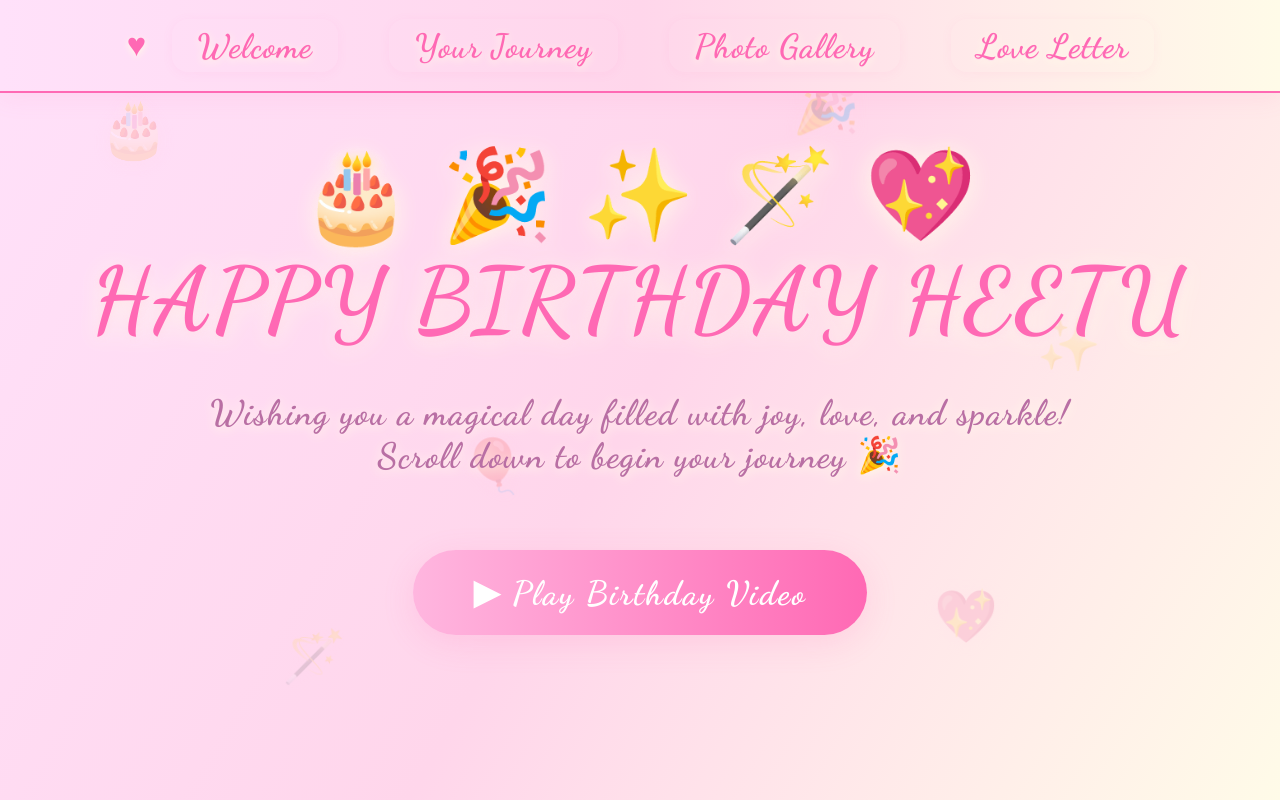
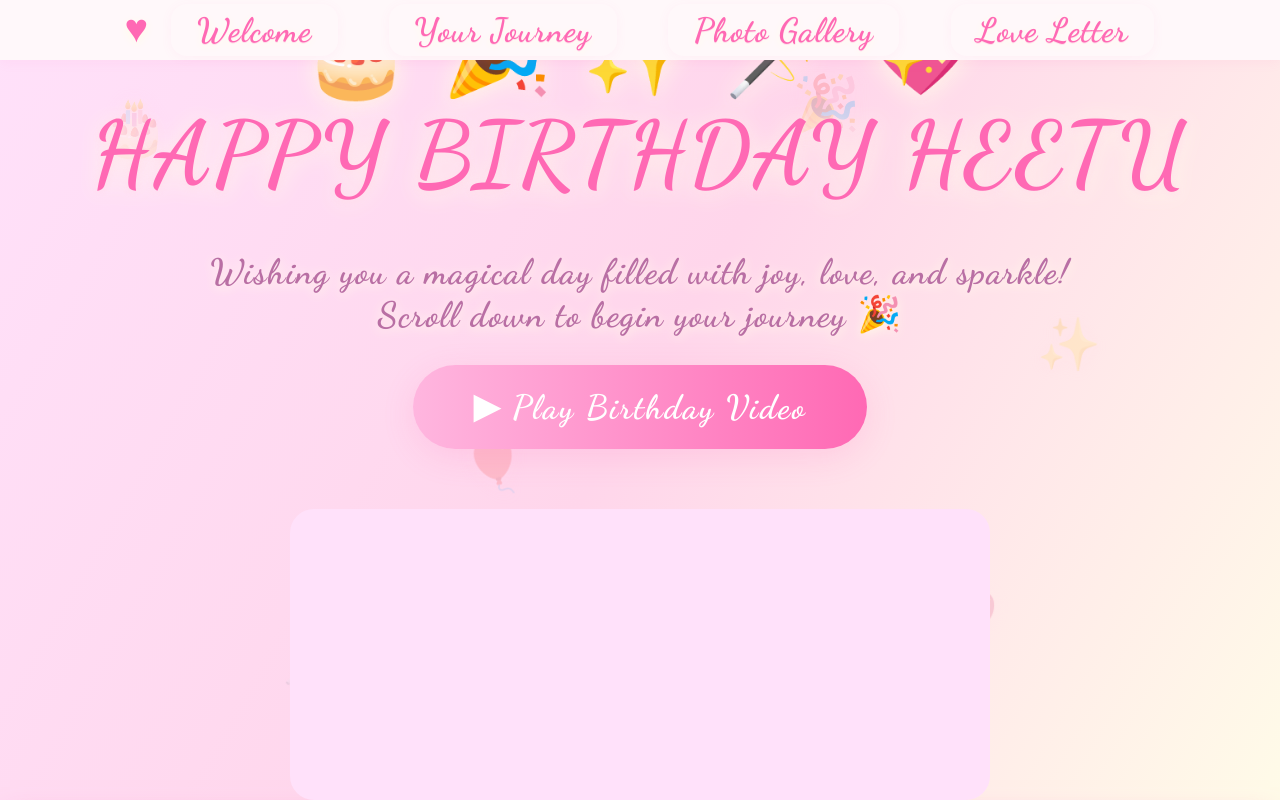
Before and after one commit to devesh-bhayani/heeta_21st, a Next.js app: page / in a window 1280 px wide. Shown: the top 800 px of the page. Built offline with nearby package versions, Linux system fonts and the light colour scheme; no server answers; the database is empty.

Commit message:
Fix: Make landing and envelope sections full-page, non-overlapping, and always scrollable in correct order

```diff
--- a/src/components/NavBar.js
+++ b/src/components/NavBar.js
@@ -3,20 +3,18 @@ import styled from 'styled-components';
 // --- Enhanced NavBar Styling ---
 const Nav = styled.nav`
   width: 100vw;
-  background: linear-gradient(90deg, #ffe1fa 0%, #ffd6eb 50%, #fffbe8 100%);
-  box-shadow: 0 4px 24px rgba(255, 105, 180, 0.10);
+  height: 60px;
+  background: #fff8fa;
+  box-shadow: 0 2px 12px rgba(255, 105, 180, 0.07);
   display: flex;
   align-items: center;
   justify-content: center;
-  padding: 1.2rem 3vw;
+  padding: 0.8rem 3vw;
   position: fixed;
   top: 0;
   left: 0;
-  z-index: 100;
+  z-index: 1000;
   font-family: 'Dancing Script', cursive;
-  letter-spacing: 1.2px;
-  border-bottom: 2.5px solid #ff69b4;
-  backdrop-filter: blur(6px);
 `;
 
 const NavList = styled.ul`
--- a/src/pages/_app.js
+++ b/src/pages/_app.js
@@ -1,12 +1,38 @@
+import { useEffect } from "react";
 import GlobalStyle from '../styles/GlobalStyle';
 import { ThemeProvider } from 'styled-components';
 import theme from '../styles/theme';
 
-export default function App({ Component, pageProps }) {
+function ForceScrollToTop() {
+  useEffect(() => {
+    if ('scrollRestoration' in window.history) {
+      window.history.scrollRestoration = 'manual';
+    }
+    // Try multiple times to defeat browser quirks
+    const scrollToTop = () => {
+      window.scrollTo(0, 0);
+      document.body.scrollTop = 0;
+      document.documentElement.scrollTop = 0;
+      // If you have a main scrollable div, also reset its scrollTop
+      const main = document.querySelector('#main-scroll');
+      if (main) main.scrollTop = 0;
+    };
+    scrollToTop();
+    setTimeout(scrollToTop, 10);
+    setTimeout(scrollToTop, 100);
+    setTimeout(scrollToTop, 300);
+  }, []);
+  return null;
+}
+
+function App({ Component, pageProps }) {
   return (
     <ThemeProvider theme={theme}>
       <GlobalStyle />
+      <ForceScrollToTop />
       <Component {...pageProps} />
     </ThemeProvider>
   );
 }
+
+export default App;
--- a/src/pages/index.js
+++ b/src/pages/index.js
@@ -18,13 +18,14 @@ export default function Home() {
     <>
       <ScrollToTopOnLoad />
       <NavBar />
-      <div style={{
+      <div id="main-scroll" style={{
         width: '100vw',
-        height: '100vh',
-        overflowY: 'auto',
-        scrollSnapType: 'y mandatory',
+        minHeight: '100vh',
+        background: 'linear-gradient(120deg, #ffe1fa 0%, #ffd6eb 55%, #fffbe8 100%)',
+        overflowX: 'hidden',
       }}>
         <LandingSection />
+        <LoveLetterSection />
         <div id="timeline-anchor" style={{
           minHeight: '100vh',
           boxSizing: 'border-box',
@@ -34,7 +35,6 @@ export default function Home() {
           display: 'block',
           position: 'relative'
         }}>
-          <LoveLetterSection />
           <GallerySection />
           <TimelineSection />
         </div>
--- a/src/sections/LandingSection.js
+++ b/src/sections/LandingSection.js
@@ -8,20 +8,14 @@ const Section = styled.section`
   height: 100vh;
   min-height: 100vh;
   max-height: 100vh;
-  overflow: hidden;
   display: flex;
   flex-direction: column;
   align-items: center;
   justify-content: center;
-  scroll-snap-align: start;
   position: relative;
   box-sizing: border-box;
+  overflow: hidden;
   background: linear-gradient(120deg, #ffe1fa 0%, #ffd6eb 55%, #fffbe8 100%);
-  padding: 0;
-  margin: 0;
-  z-index: 1;
-  overflow: hidden;
-  box-sizing: border-box;
 `;
 
 const AnimatedBg = styled.div`
@@ -63,9 +57,36 @@ const AnimatedBg = styled.div`
   }
 `;
 
+const Content = styled.div`
+  z-index: 2;
+  display: flex;
+  flex-direction: column;
+  align-items: center;
+  justify-content: center;
+  width: 100vw;
+  height: 100vh;
+  min-height: 100vh;
+  max-height: 100vh;
+  flex: 1 1 0;
+  position: relative;
+  pointer-events: auto;
+`;
+
+const EnvelopeContainer = styled.div`
+  display: flex;
+  align-items: center;
+  justify-content: center;
+  width: 90vw;
+  max-width: 700px;
+  min-width: 320px;
+  height: 40vh;
+  margin: 2.5rem 0 0 0;
+  background: #ffe1fa;
+  border-radius: 24px;
+`;
+
 const Title = styled(motion.h1)`
   font-size: 5.6rem;
-  margin-bottom: 2.5rem;
   color: #ff69b4;
   font-family: 'Dancing Script', cursive;
   text-align: center;
@@ -79,7 +100,6 @@ const Subtitle = styled(motion.div)`
   color: #b96fa4;
   font-family: 'Dancing Script', cursive;
   text-align: center;
-  margin-bottom: 2.8rem;
   letter-spacing: 1.3px;
   text-shadow: 0 2px 12px #fffbe8;
 `;
@@ -142,24 +162,11 @@ export default function LandingSection() {
         <span role="img" aria-label="wand">🪄</span>
         <span role="img" aria-label="heart">💖</span>
       </AnimatedBg>
-      <div style={{
-        width: '100vw',
-        height: '100vh',
-        display: 'flex',
-        flexDirection: 'column',
-        alignItems: 'center',
-        justifyContent: 'center',
-        position: 'absolute',
-        top: 0,
-        left: 0,
-        zIndex: 2,
-        pointerEvents: 'none',
-      }}>
+      <Content>
         <Title
           initial={{ opacity: 0, y: -40 }}
           animate={{ opacity: 1, y: 0 }}
           transition={{ duration: 1 }}
-          style={{ pointerEvents: 'auto' }}
         >
           <span role="img" aria-label="cake">🎂</span>{' '}
           <span role="img" aria-label="party">🎉</span>{' '}
@@ -172,7 +179,6 @@ export default function LandingSection() {
           initial={{ opacity: 0, y: 40 }}
           animate={{ opacity: 1, y: 0 }}
           transition={{ duration: 1.2, delay: 0.5 }}
-          style={{ pointerEvents: 'auto' }}
         >
           Wishing you a magical day filled with joy, love, and sparkle!<br/>
           Scroll down to begin your journey 🎉
@@ -182,11 +188,11 @@ export default function LandingSection() {
           animate={{ scale: 1 }}
           transition={{ delay: 1, type: 'spring', stiffness: 120 }}
           onClick={handlePlay}
-          style={{ pointerEvents: 'auto' }}
         >
           ▶ Play Birthday Video
         </PlayButton>
-      </div>
+        <EnvelopeContainer />
+      </Content>
       {showVideo && (
         <Overlay onClick={handleClose}>
           <Video
```
